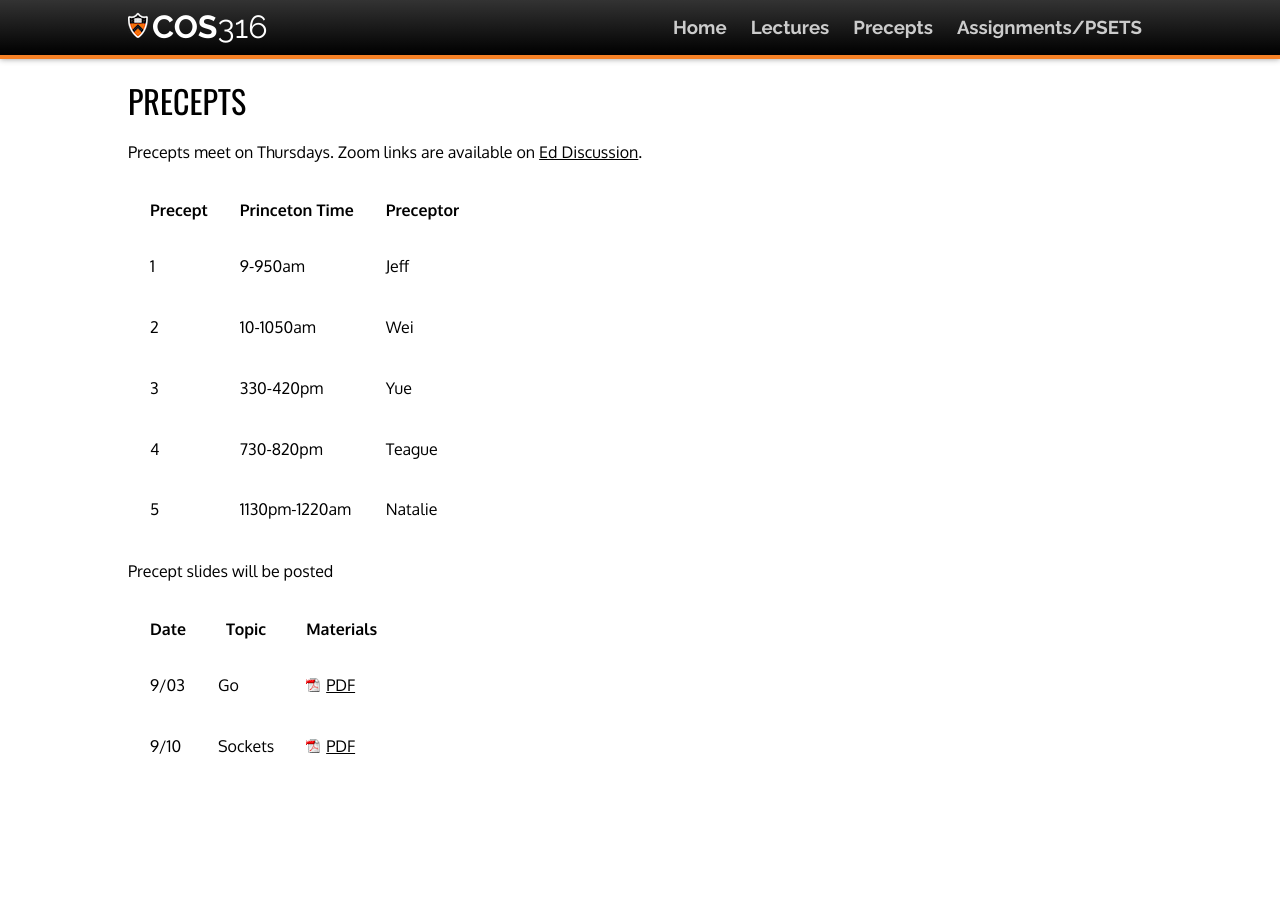
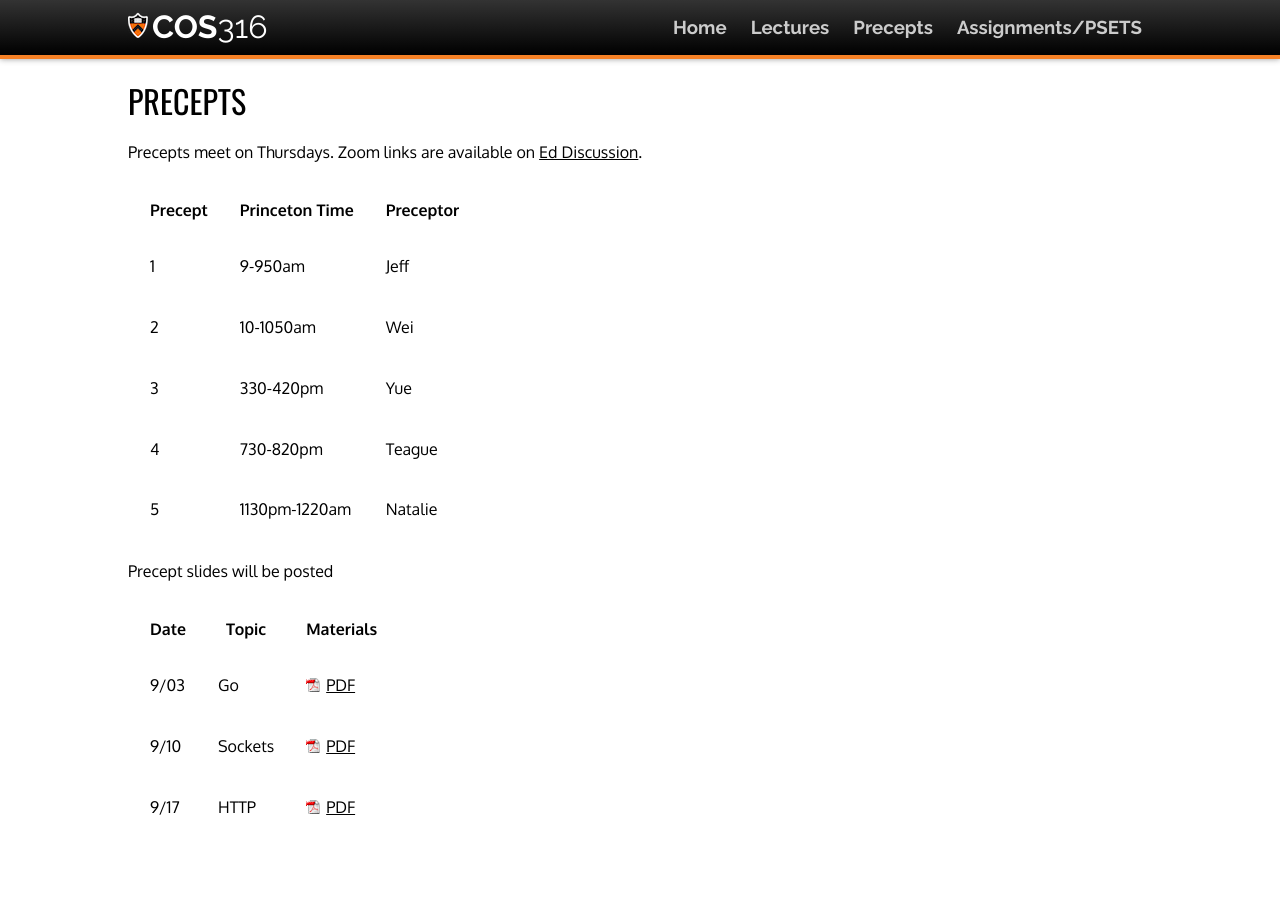
Before and after one commit to cos316/cos316-web, a Jekyll site: the page built from precepts.md, in a window 1280 px wide. Built offline with Jekyll 4.4.1, drawn with Linux system fonts in a browser that asks for light colours; nearby versions of some CDN libraries.

Commit message:
upload precept3 slides

```diff
--- a/precepts.md
+++ b/precepts.md
@@ -19,3 +19,4 @@ Precept slides will be posted
 |-------|----------|----------------|
 | 9/03  | Go       | [PDF](/precepts/Go-Programming.pdf) |
 | 9/10  | Sockets  | [PDF](/precepts/Socket-Programming.pdf) |
+| 9/17  | HTTP     | [PDF](/precepts/HTTP.pdf) |
```
Also changed, not shown: 1 other file.
